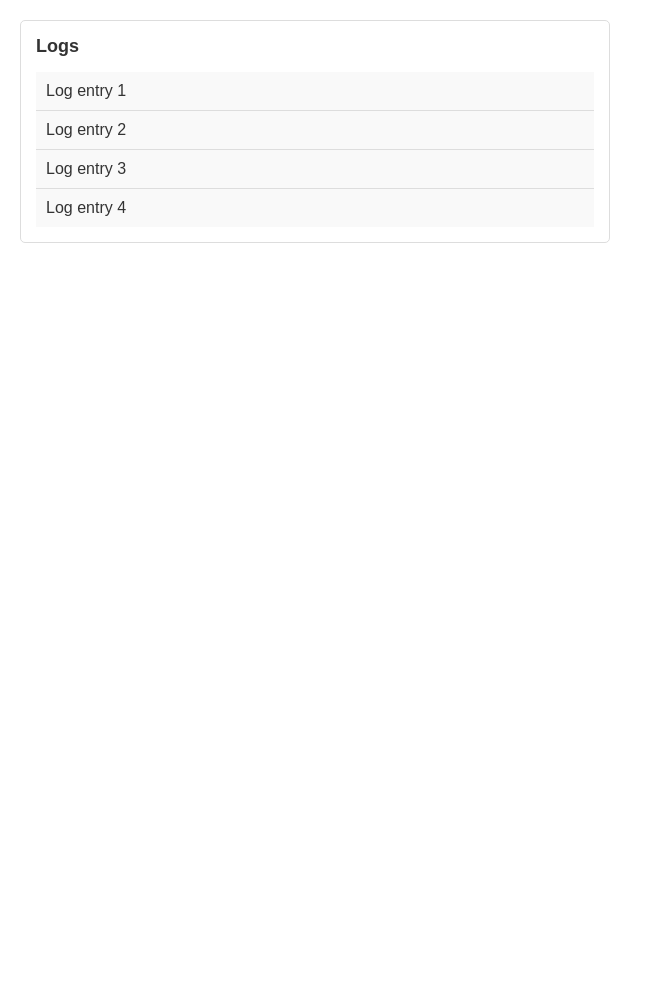
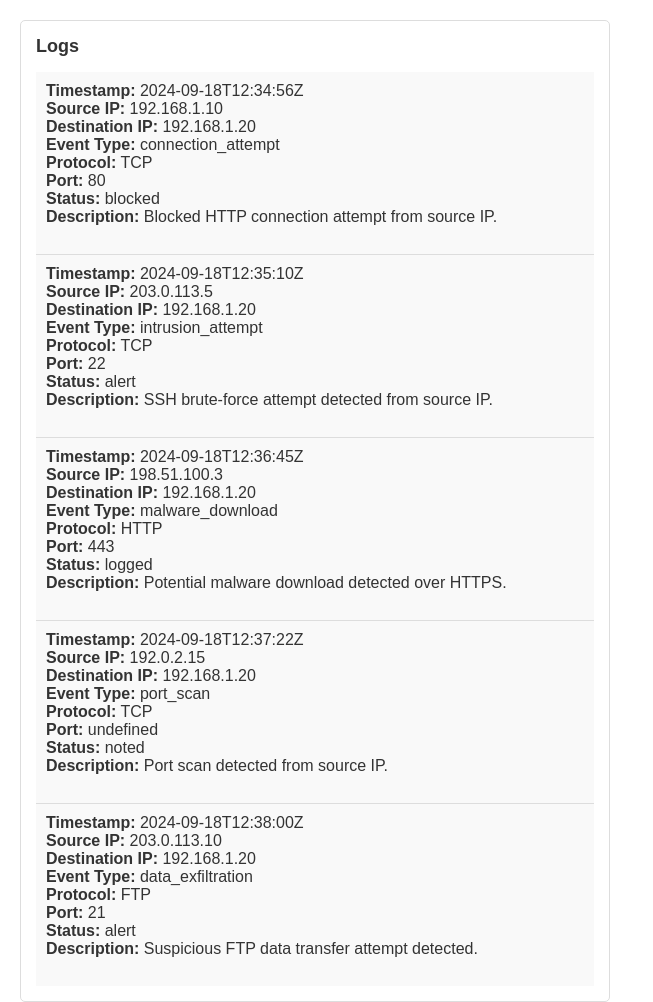
Before and after one commit to cjbates02/Beekeepers, a plain HTML site: page ui/templates/logs.html in a window 1280 px wide. Shown: the whole page, without its empty margins (0-653 px from the left). Before the commit the page ends 800 px from the top, so only its background shows below. Drawn offline with Linux system fonts and the light colour scheme.

Commit message:
dynamically load logs

```diff
--- a/ui/templates/logs.html
+++ b/ui/templates/logs.html
@@ -5,18 +5,96 @@
     <meta name="viewport" content="width=device-width, initial-scale=1.0">
     <link rel="stylesheet" type="text/css" href="../static/style.css">
     <title>Beekeepers</title>
+
+    <script>
+        document.addEventListener("DOMContentLoaded", function() {
+            // Log data from the JSON provided
+            const logs = [
+                {
+                    "timestamp": "2024-09-18T12:34:56Z",
+                    "source_ip": "192.168.1.10",
+                    "destination_ip": "192.168.1.20",
+                    "event_type": "connection_attempt",
+                    "protocol": "TCP",
+                    "port": 80,
+                    "status": "blocked",
+                    "description": "Blocked HTTP connection attempt from source IP."
+                },
+                {
+                    "timestamp": "2024-09-18T12:35:10Z",
+                    "source_ip": "203.0.113.5",
+                    "destination_ip": "192.168.1.20",
+                    "event_type": "intrusion_attempt",
+                    "protocol": "TCP",
+                    "port": 22,
+                    "status": "alert",
+                    "description": "SSH brute-force attempt detected from source IP."
+                },
+                {
+                    "timestamp": "2024-09-18T12:36:45Z",
+                    "source_ip": "198.51.100.3",
+                    "destination_ip": "192.168.1.20",
+                    "event_type": "malware_download",
+                    "protocol": "HTTP",
+                    "port": 443,
+                    "status": "logged",
+                    "description": "Potential malware download detected over HTTPS."
+                },
+                {
+                    "timestamp": "2024-09-18T12:37:22Z",
+                    "source_ip": "192.0.2.15",
+                    "destination_ip": "192.168.1.20",
+                    "event_type": "port_scan",
+                    "protocol": "TCP",
+                    "ports_scanned": [22, 80, 443],
+                    "status": "noted",
+                    "description": "Port scan detected from source IP."
+                },
+                {
+                    "timestamp": "2024-09-18T12:38:00Z",
+                    "source_ip": "203.0.113.10",
+                    "destination_ip": "192.168.1.20",
+                    "event_type": "data_exfiltration",
+                    "protocol": "FTP",
+                    "port": 21,
+                    "status": "alert",
+                    "description": "Suspicious FTP data transfer attempt detected."
+                }
+            ];
+
+            // Function to dynamically load logs into the HTML
+            function loadLogs() {
+                const logContainer = document.getElementById("log-list");
+                logs.forEach(log => {
+                    const logEntry = document.createElement("li");
+                    logEntry.innerHTML = `
+                        <strong>Timestamp:</strong> ${log.timestamp}<br>
+                        <strong>Source IP:</strong> ${log.source_ip}<br>
+                        <strong>Destination IP:</strong> ${log.destination_ip}<br>
+                        <strong>Event Type:</strong> ${log.event_type}<br>
+                        <strong>Protocol:</strong> ${log.protocol}<br>
+                        <strong>Port:</strong> ${log.port}<br>
+                        <strong>Status:</strong> ${log.status}<br>
+                        <strong>Description:</strong> ${log.description}<br><br>
+                    `;
+                    logContainer.appendChild(logEntry);
+                });
+            }
+
+            // Load logs
+            loadLogs();
+        });
+    </script>
 </head>
 <body>
-<div class="box">
-    <h2>Logs</h2>
-    <ul>
-        <li>Log entry 1</li>
-        <li>Log entry 2</li>
-        <li>Log entry 3</li>
-        <li>Log entry 4</li>
-        <!-- Add more log entries as needed -->
-    </ul>
-</div>
+    <div class="container">
+        <div class="box">
+            <h2>Logs</h2>
+            <ul id="log-list">
+                <!-- Log entries will be inserted here dynamically -->
+            </ul>
+        </div>
+    </div>
 </body>
 
 </html>
```
